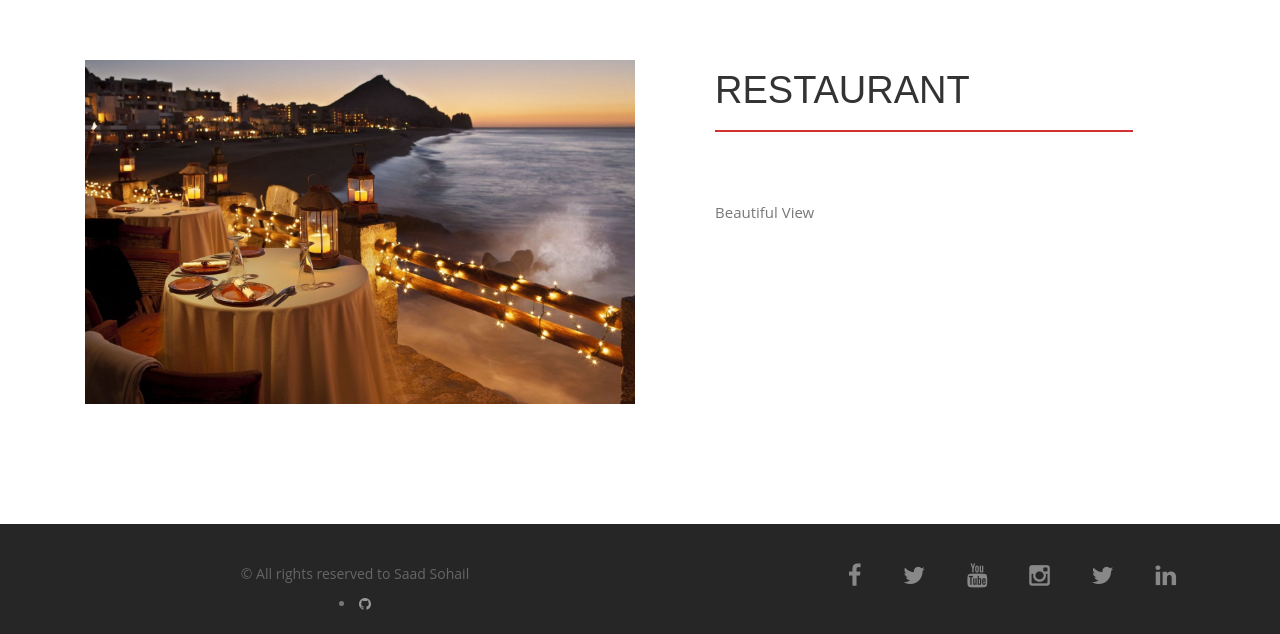
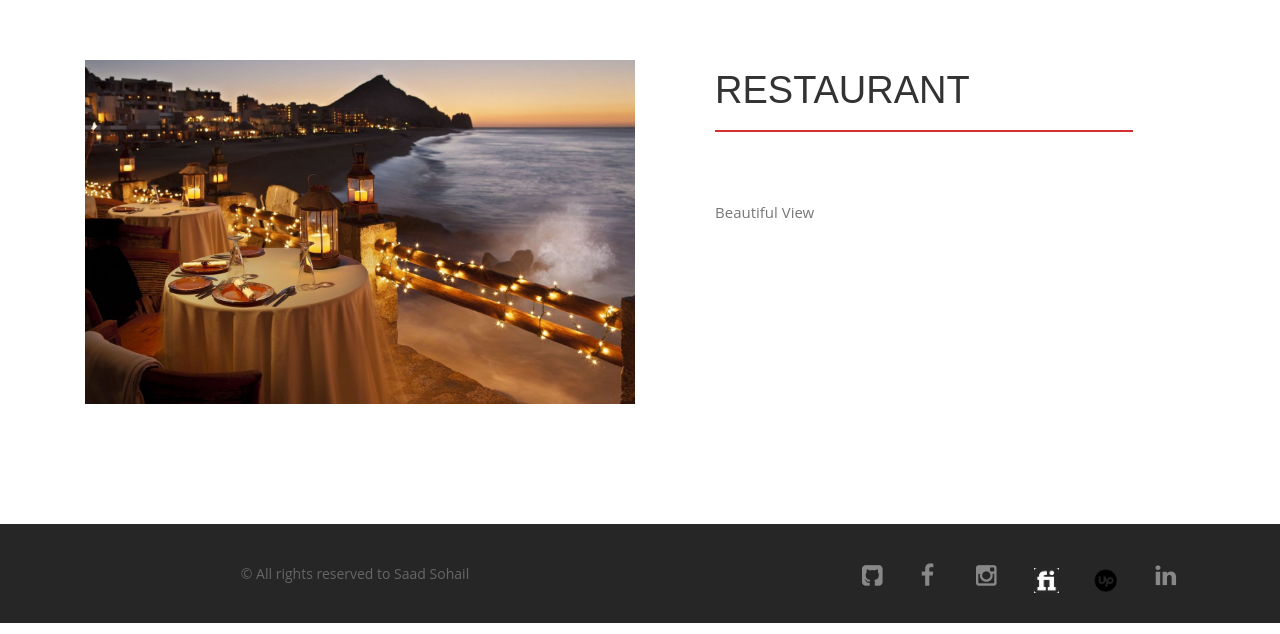
Before and after one commit to rishat5081/Resort-Landing-Page, a plain HTML site: page index.html in a window 1280 px wide. Shown: the part 2489-3123 px from the top of the page. Drawn offline with Linux system fonts and the light colour scheme.

Commit message:
icon added

```diff
--- a/index.html
+++ b/index.html
@@ -174,18 +174,23 @@
   <div id="footer">
     <div class="container text-center">
       <div class="col-md-6">
-        <p>&copy; All rights reserved to Saad Sohail</p>
-        <li><a href="https://github.com/rishat5081"><i class="fa fa-github"></i></a></li>
+        <p>&copy; All rights reserved to Saad Sohail </li>
+        </p>
+
       </div>
       <div class="col-md-6">
         <div class="social">
           <ul>
-            <li><a href="#"><i class="fa fa-facebook"></i></a></li>
-            <li><a href="#"><i class="fa fa-twitter"></i></a></li>
-            <li><a href="#"><i class="fa fa-youtube"></i></a></li>
-            <li><a href="#"><i class="fa fa-instagram"></i></a></li>
-            <li><a href="#"><i class="fa fa-twitter"></i></a></li>
-            <li><a href="#"><i class="fa fa-linkedin"></i></a></li>
+            <li><a href="https://github.com/rishat5081"><i class="fa fa-github-square"></i></a>
+            <li><a href="https://www.facebook.com/rishat.5081/"><i class="fa fa-facebook"></i></a></li>
+            <!-- <li><a href="#"><i class="fa fa-twitter"></i></a></li> -->
+            <!-- <li><a href="#"><i class="fa fa-youtube"></i></a></li> -->
+            <li><a href="https://www.instagram.com/hydrogen._.oxide/"><i class="fa fa-instagram"></i></a></li>
+            <li><a href="https://www.fiverr.com/ibn_e_farooq?up_rollout=true"><img src="/img/fiverr.png" alt="Fiverr"
+                  height="25px" width="25px"></a></li>
+            <li><a href="https://www.upwork.com/freelancers/~012dc36eaab5709a19"><img src="/img/upwork.png" alt="Fiverr"
+                  height="25px" width="25px"></a></li>
+            <li><a href="https://www.linkedin.com/in/saad-sohail-aa135b172/"><i class="fa fa-linkedin"></i></a></li>
           </ul>
         </div>
       </div>
```
Also changed, not shown: img/fiverr.png (added), img/upwork.png (added).
